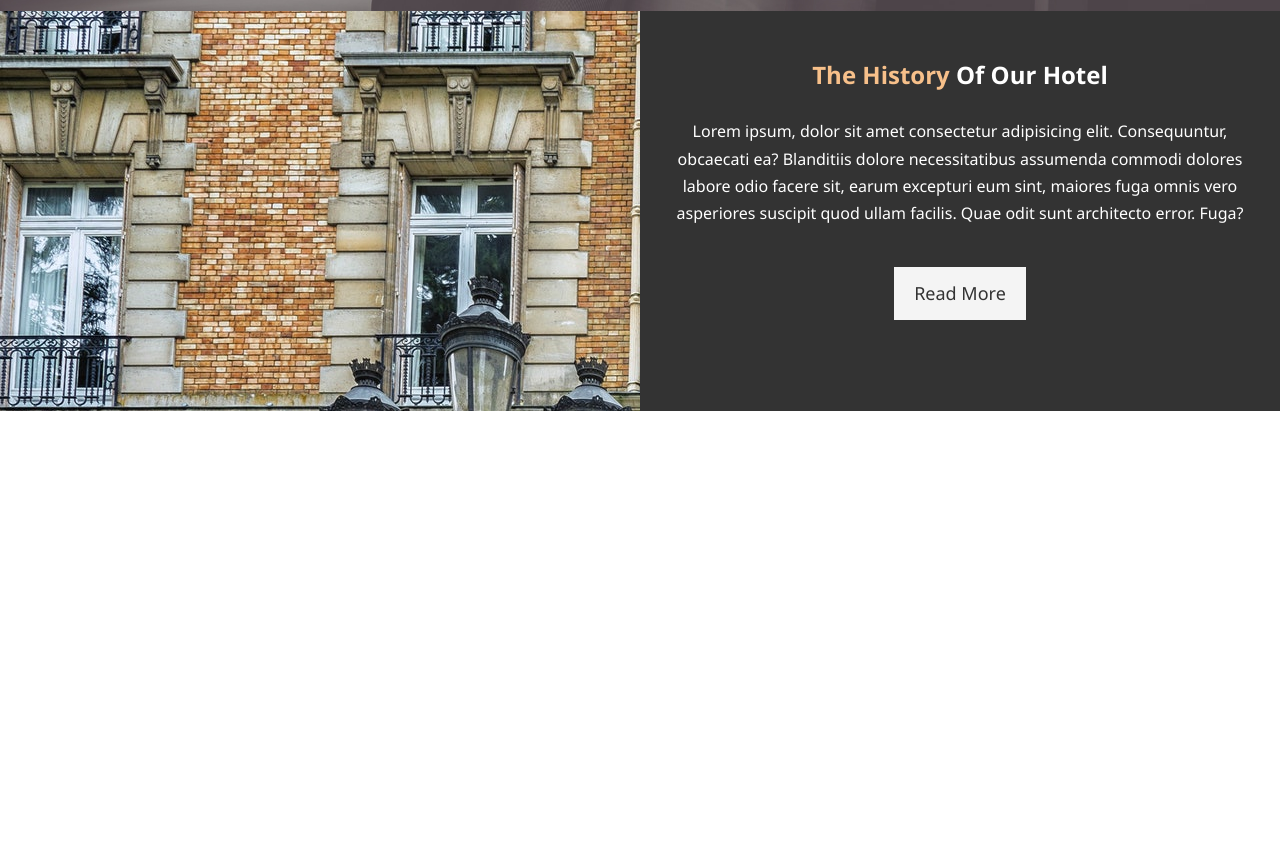
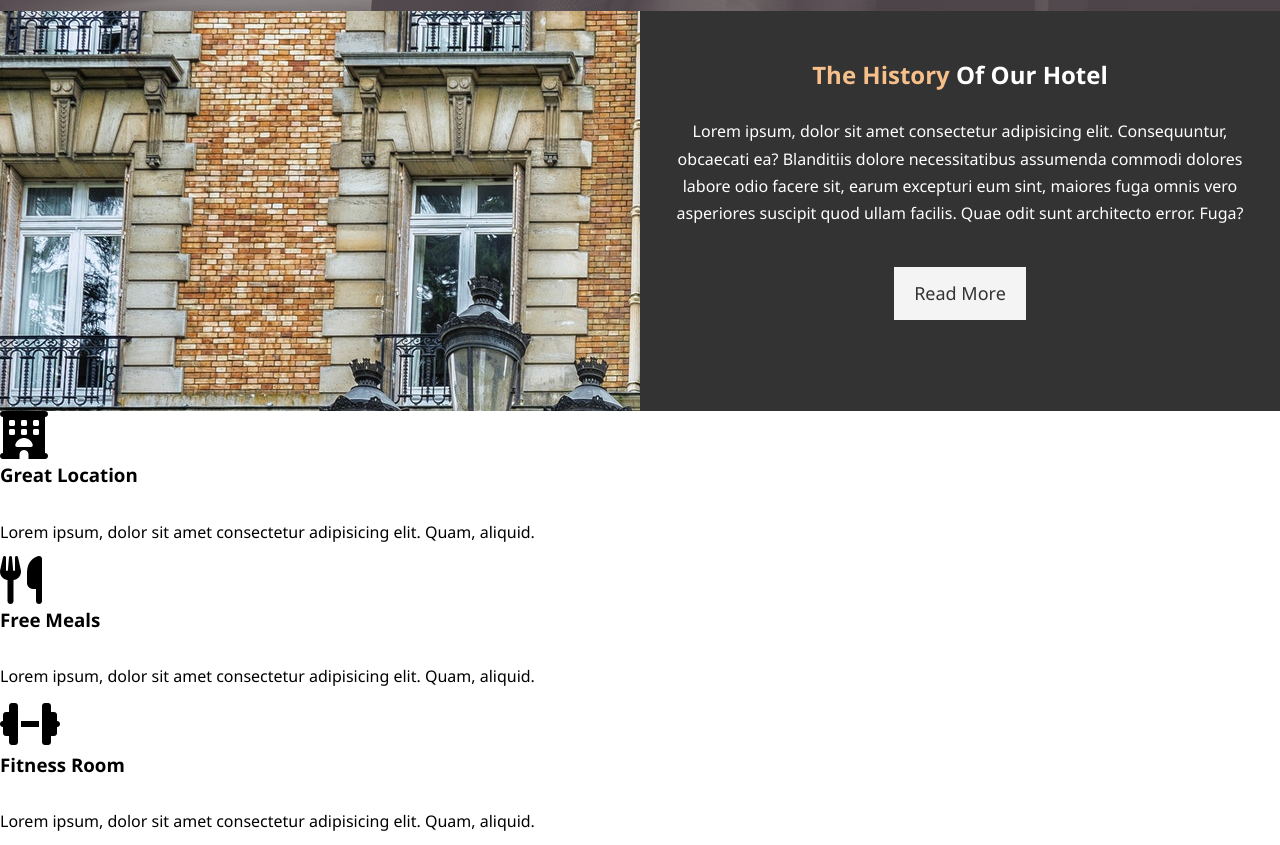
Before and after one commit to lawlawson/Hotel_Website, a plain HTML site: page index.html in a window 1280 px wide. Shown: the part 656-1501 px from the top of the page. Before the commit the page ends 1067 px from the top, so only its background shows below. Drawn offline with Linux system fonts and the light colour scheme.

Commit message:
Added HTML for info section

```diff
--- a/index.html
+++ b/index.html
@@ -5,6 +5,10 @@
     <meta name="viewport" content="width=device-width, initial-scale=1.0" />
     <meta name="description" content="Welcome to the best hotel in London" />
     <meta name="keywords" content="hotel, london" />
+    <script
+      src="https://kit.fontawesome.com/3100a4fb3f.js"
+      crossorigin="anonymous"
+    ></script>
     <link rel="stylesheet" href="css/style.css" />
     <title>Hotel LNL | Welcome</title>
   </head>
@@ -47,5 +51,31 @@
         <a href="about.html" class="btn btn-light">Read More</a>
       </div>
     </section>
+    <section id="features">
+      <div class="box">
+        <i class="fas fa-hotel fa-3x"></i>
+        <h3>Great Location</h3>
+        <p>
+          Lorem ipsum, dolor sit amet consectetur adipisicing elit. Quam,
+          aliquid.
+        </p>
+      </div>
+      <div class="box">
+        <i class="fas fa-utensils fa-3x"></i>
+        <h3>Free Meals</h3>
+        <p>
+          Lorem ipsum, dolor sit amet consectetur adipisicing elit. Quam,
+          aliquid.
+        </p>
+      </div>
+      <div class="box">
+        <i class="fas fa-dumbbell fa-3x"></i>
+        <h3>Fitness Room</h3>
+        <p>
+          Lorem ipsum, dolor sit amet consectetur adipisicing elit. Quam,
+          aliquid.
+        </p>
+      </div>
+    </section>
   </body>
 </html>
```
